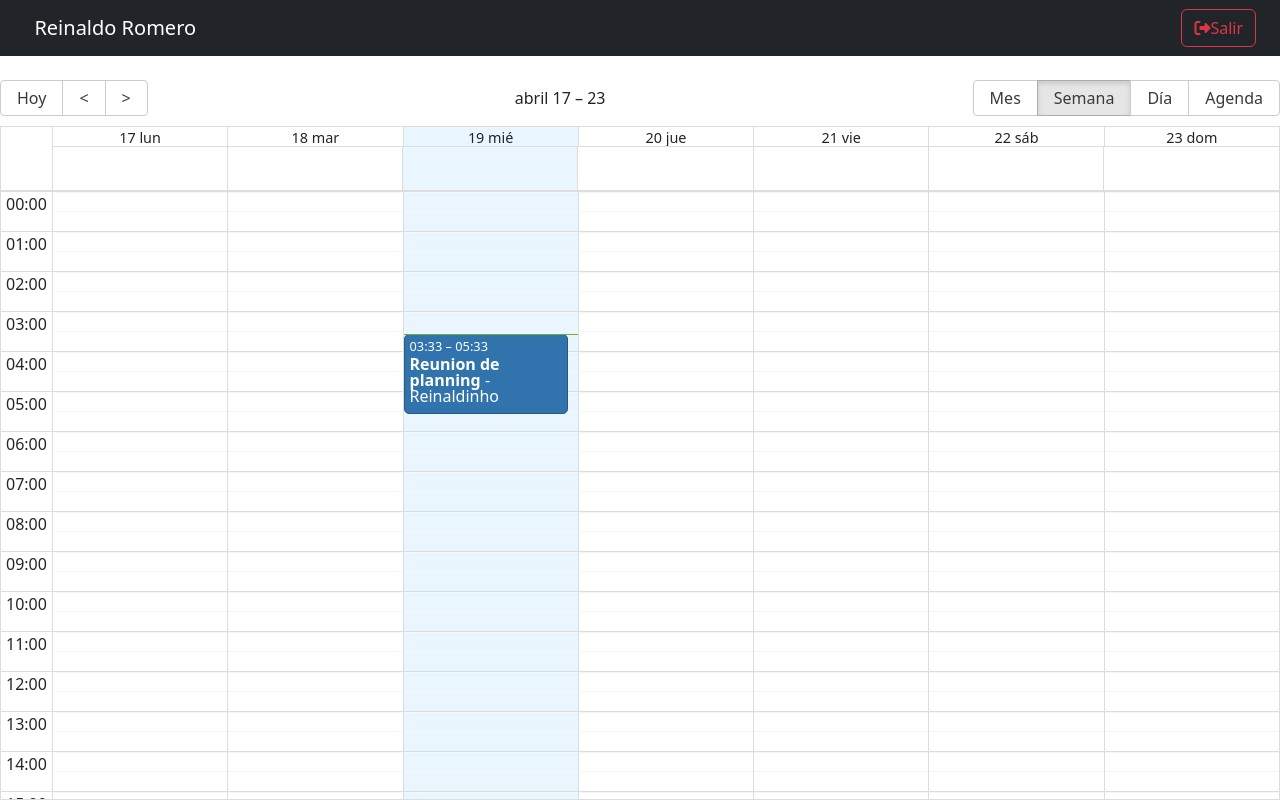
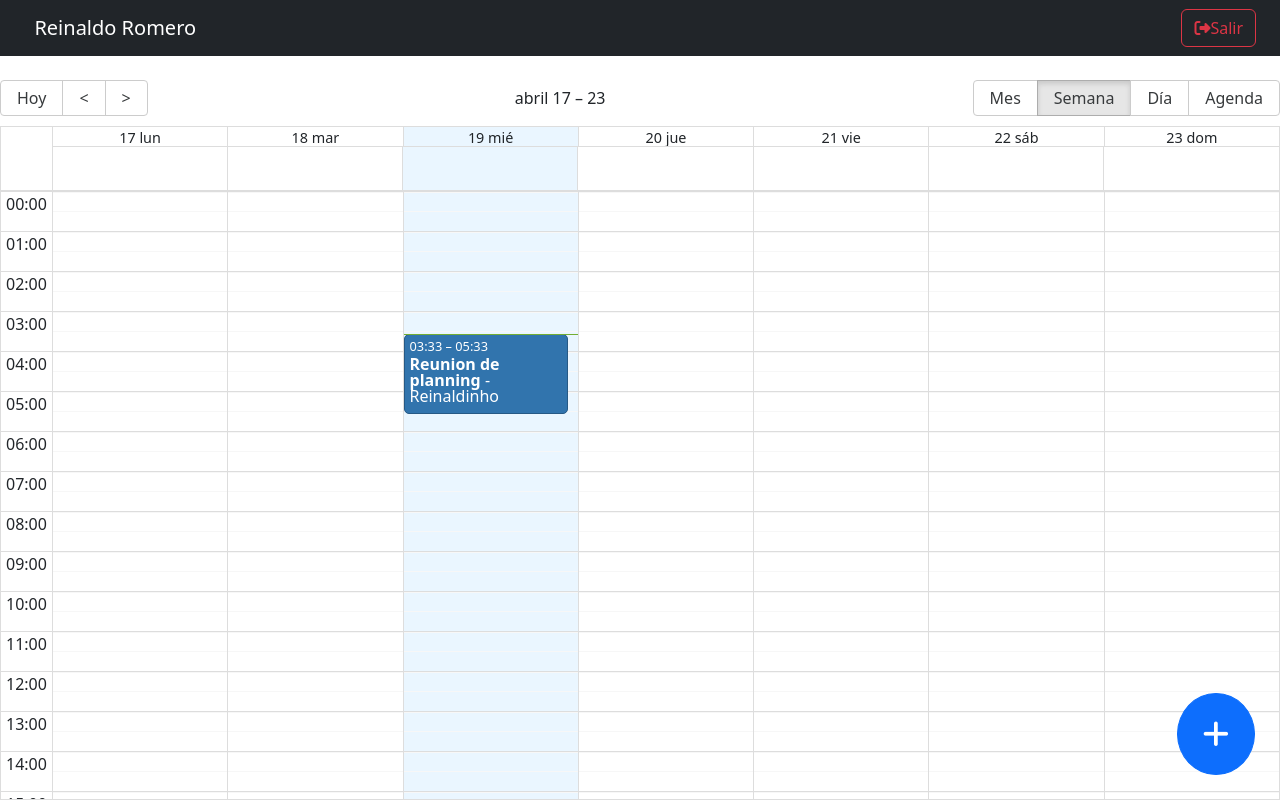
Before and after one commit to romerorei/Calendar-React, a React (Vite) app: page / in a window 1280 px wide. Built offline with nearby package versions, Linux system fonts and the light colour scheme.

Commit message:
Add a new event

```diff
--- a/src/calendar/components/CalendarModal.jsx
+++ b/src/calendar/components/CalendarModal.jsx
@@ -28,7 +28,7 @@ const customStyles = {
 Modal.setAppElement('#root');
 
 export const CalendarModal = () => {
- const { activeEvent } = useCalendarStore();
+ const { activeEvent, startSavingEvent } = useCalendarStore();
   const { isDateModalOpen, closeDateModal } = useUiStore();
   const [ formSubmitted, setFormSubmitted ] = useState(false);
 
@@ -91,11 +91,10 @@ export const CalendarModal = () => {
     console.log(formValues);
 
 
-
     // TODO:
-    // await startSavingEvent( formValues );
-    // closeDateModal();
-    // setFormSubmitted(false);
+    await startSavingEvent( formValues );
+    closeDateModal();
+    setFormSubmitted(false);
 }
 
   return (
--- /dev/null
+++ b/src/calendar/components/FabAddNew.jsx
@@ -0,0 +1,34 @@
+import { addHours } from "date-fns";
+import { useCalendarStore, useUiStore } from "../../hooks"
+
+export const FabAddNew = () => {
+  const { setActiveEvent } = useCalendarStore();
+  const { openDateModal } = useUiStore();
+
+  const handleClickNew = () => {
+    setActiveEvent(null)
+    setActiveEvent({
+      title: '',
+      notes: '',
+      start: new Date(),
+      end: addHours( new Date(), 2 ),
+      bgColor: '#fafafa',
+      user: {
+          _id: '123',
+          name: 'Reinaldinho'
+      }
+    });
+    openDateModal();
+
+  }
+
+
+  return (
+    <button
+      className="btn btn-primary fab"
+      onClick={ handleClickNew }
+    >
+      <i className="fas fa-plus"></i>
+    </button>
+  )
+}
--- a/src/calendar/index.js
+++ b/src/calendar/index.js
@@ -1,4 +1,5 @@
 export * from './pages/CalendarPage';
 export * from './components/CalendarModal';
 export * from './components/Navbar';
+export * from './components/FabAddNew';
 export * from './components/CalendarEventBox';
--- a/src/calendar/pages/CalendarPage.jsx
+++ b/src/calendar/pages/CalendarPage.jsx
@@ -3,8 +3,7 @@ import { useState } from 'react';
 import { Calendar } from 'react-big-calendar'
 import 'react-big-calendar/lib/css/react-big-calendar.css'
 
-import { addHours } from 'date-fns';
-import { CalendarEventBox, CalendarModal, Navbar } from "../"
+import { CalendarEventBox, CalendarModal, FabAddNew, Navbar } from "../"
 
 import { getMessagesES, localizer } from '../../helpers';
 import { useUiStore, useCalendarStore } from '../../hooks';
@@ -29,7 +28,7 @@ export const CalendarPage = () => {
 
   const onDoubleClick = ( event ) => {
     openDateModal();
-    console.log(events)
+    //console.log(events)
   }
 
   const onSelect = ( event ) => {
@@ -66,6 +65,7 @@ export const CalendarPage = () => {
         onView={ onViewChanged }
       />
       <CalendarModal />
+      <FabAddNew />
     </>
   )
 }
--- a/src/hooks/useCalendarStore.js
+++ b/src/hooks/useCalendarStore.js
@@ -11,18 +11,18 @@ export const useCalendarStore = () => {
         dispatch( onSetActiveEvent( calendarEvent ) )
     }
 
-    // const startSavingEvent = async( calendarEvent ) => {
-    //     // TODO: llegar al backend
+    const startSavingEvent = async( calendarEvent ) => {
+        // TODO: llegar al backend
 
-    //     // Todo bien
-    //     if( calendarEvent._id ) {
-    //         // Actualizando
-    //         dispatch( onUpdateEvent({ ...calendarEvent }) );
-    //     } else {
-    //         // Creando
-    //         dispatch( onAddNewEvent({ ...calendarEvent, _id: new Date().getTime() }) );
-    //     }
-    // }
+        // Todo bien
+        if( calendarEvent._id ) {
+            // Actualizando
+            //dispatch( onUpdateEvent({ ...calendarEvent }) );
+        } else {
+            // Creando
+            dispatch( onAddNewEvent({_id: new Date().getTime(), ...calendarEvent  }) );
+        }
+    }
 
     // const startDeletingEvent = () => {
     //     // Todo: Llegar al backend
@@ -41,6 +41,6 @@ export const useCalendarStore = () => {
         // //* Métodos
         // startDeletingEvent,
         setActiveEvent,
-        // startSavingEvent,
+        startSavingEvent,
     }
 }
--- a/src/store/calendar/calendarSlice.js
+++ b/src/store/calendar/calendarSlice.js
@@ -28,8 +28,8 @@ export const calendarSlice = createSlice({
             state.activeEvent = payload;
         },
         onAddNewEvent: ( state, { payload }) => {
-            // state.events.push( payload );
-            // state.activeEvent = null;
+            state.events.push( payload );
+            state.activeEvent = null;
         },
         onUpdateEvent: ( state, { payload } ) => {
             // state.events = state.events.map( event => {
--- a/src/styles.css
+++ b/src/styles.css
@@ -1,72 +1,3 @@
-/* :root {
-  font-family: Inter, system-ui, Avenir, Helvetica, Arial, sans-serif;
-  line-height: 1.5;
-  font-weight: 400;
-
-  color-scheme: light dark;
-  color: rgba(255, 255, 255, 0.87);
-  background-color: #242424;
-
-  font-synthesis: none;
-  text-rendering: optimizeLegibility;
-  -webkit-font-smoothing: antialiased;
-  -moz-osx-font-smoothing: grayscale;
-  -webkit-text-size-adjust: 100%;
-}
-
-a {
-  font-weight: 500;
-  color: #646cff;
-  text-decoration: inherit;
-}
-a:hover {
-  color: #535bf2;
-}
-
-body {
-  margin: 0;
-  display: flex;
-  place-items: center;
-  min-width: 320px;
-  min-height: 100vh;
-}
-
-h1 {
-  font-size: 3.2em;
-  line-height: 1.1;
-}
-
-button {
-  border-radius: 8px;
-  border: 1px solid transparent;
-  padding: 0.6em 1.2em;
-  font-size: 1em;
-  font-weight: 500;
-  font-family: inherit;
-  background-color: #1a1a1a;
-  cursor: pointer;
-  transition: border-color 0.25s;
-}
-button:hover {
-  border-color: #646cff;
-}
-button:focus,
-button:focus-visible {
-  outline: 4px auto -webkit-focus-ring-color;
-}
-
-@media (prefers-color-scheme: light) {
-  :root {
-    color: #213547;
-    background-color: #ffffff;
-  }
-  a:hover {
-    color: #747bff;
-  }
-  button {
-    background-color: #f9f9f9;
-  }
-} */
 
 /* Modal */
 .ReactModalPortal > div{
@@ -108,3 +39,13 @@ button:focus-visible {
   outline: none;
   padding: 10px;
 }
+
+/* FAb */
+.fab {
+  border-radius: 100%;
+  bottom: 25px;
+  font-size: 30px;
+  padding: 25px;
+  position: fixed;
+  right: 25px;
+}
```
Also changed, not shown: 1 other file (tests, documents, lock files or other folders).
